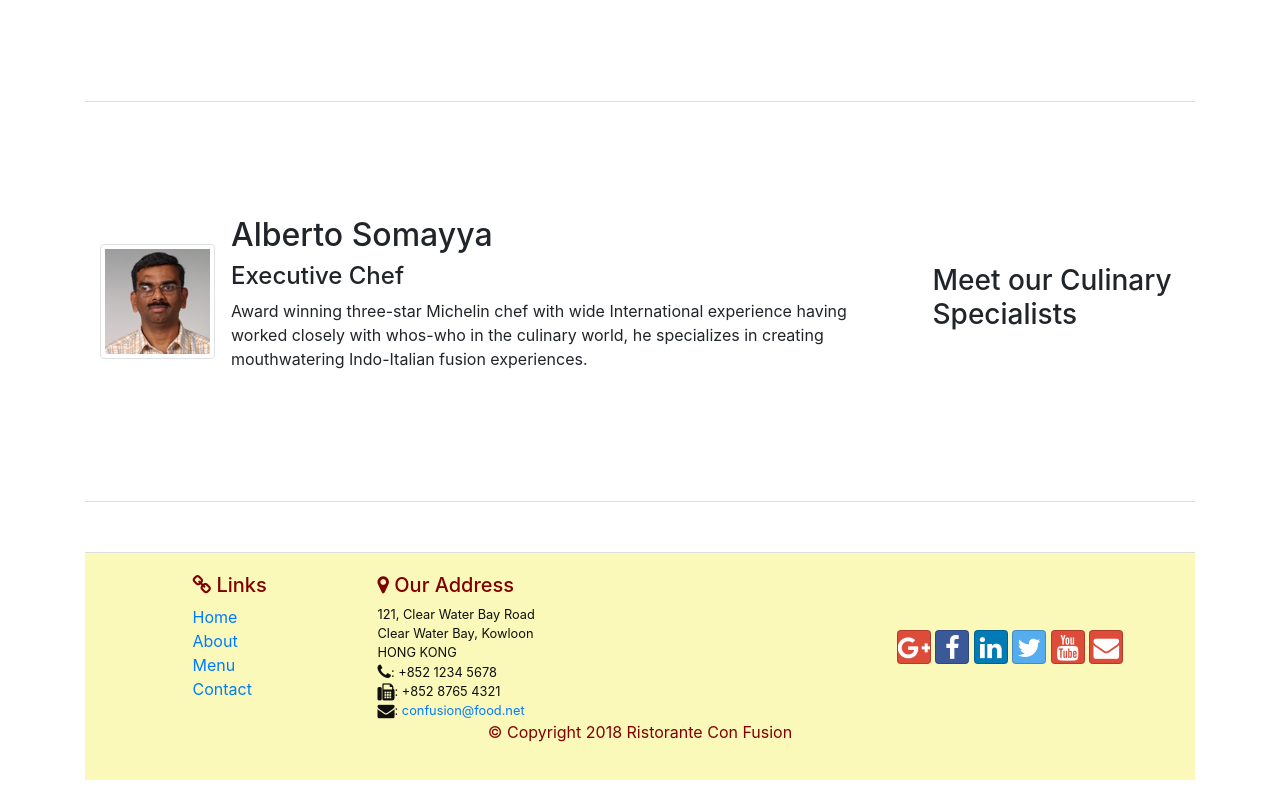
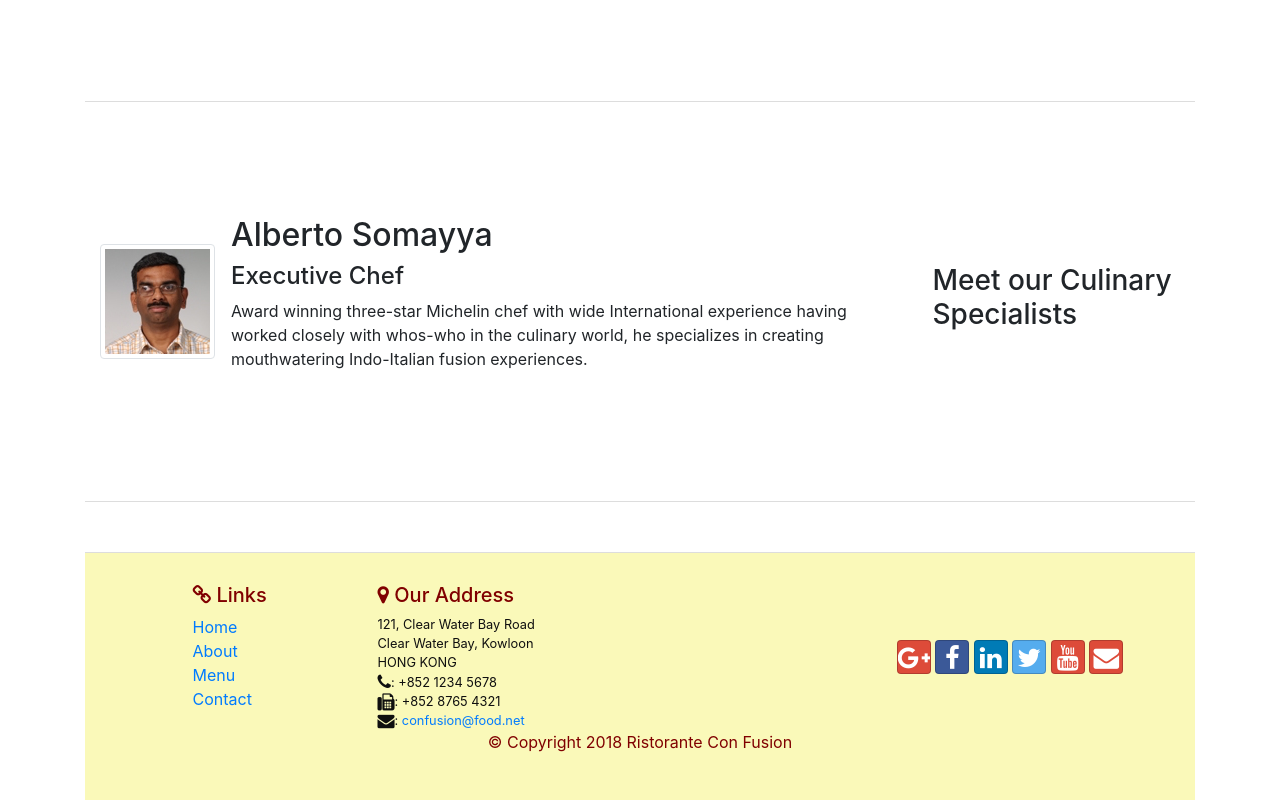
Before and after one commit to vicc30/conFusion, a website: page index.html in a window 1280 px wide. Shown: the part 1382-2182 px from the top of the page. Drawn offline with nearby package versions, Linux system fonts and the light colour scheme; files that its build step writes are made by us from their sources.

Commit message:
Actualization of some dependencies

```diff
--- a/css/styles.scss
+++ b/css/styles.scss
@@ -25,7 +25,7 @@ $carousel-item-height: 300px;
 .footer{
     background-color: $background-pale;
     color: $background-dark;
-    @include zero-margin(20px, 0px);
+    @include zero-margin(30px, 0px);
 }
 
 .jumbotron {
--- a/gulpfile.js
+++ b/gulpfile.js
@@ -51,9 +51,7 @@ gulp.task('usemin', function () {
        .pipe(gulp.dest('dist/'));
 });
 
-gulp.task('build', gulp.series('clean',
-    gulp.parallel('copyfonts', 'imagemin', 'usemin')
-));
+gulp.task('build', gulp.series('clean', gulp.parallel('copyfonts','imagemin','usemin')));
 
 gulp.task('watch', function () {
     gulp.watch('./css/*.scss', gulp.series('sass'));
--- a/package.json
+++ b/package.json
@@ -27,7 +27,7 @@
   },
   "homepage": "https://github.com/vicc30/conFusion#readme",
   "devDependencies": {
-    "browser-sync": "^2.26.10",
+    "browser-sync": "^2.26.12",
     "cssmin": "^0.4.3",
     "del": "^3.0.0",
     "grunt": "^1.2.1",
```
Also changed, not shown: 1 other file.
